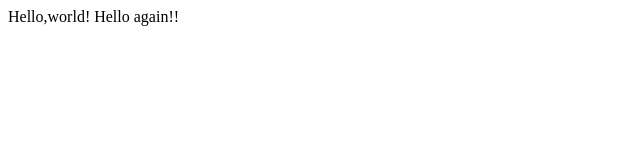
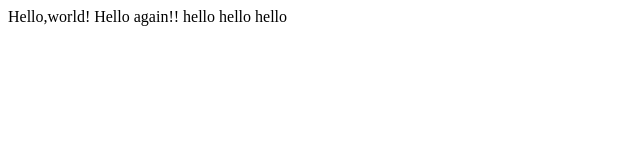
Before and after one commit to nehanth10/lecture0, a plain HTML site: page hello.html in a window 1280 px wide. Shown: the whole page, without its empty margins (0-640 px from the left). Drawn offline with Linux system fonts and the light colour scheme.

Commit message:
Hello a third time for three times

```diff
--- a/hello.html
+++ b/hello.html
@@ -13,7 +13,7 @@
 
 
 
-Hello,world!  Hello again!!
+Hello,world!  Hello again!!  hello hello hello
 
 
 </body>
```
